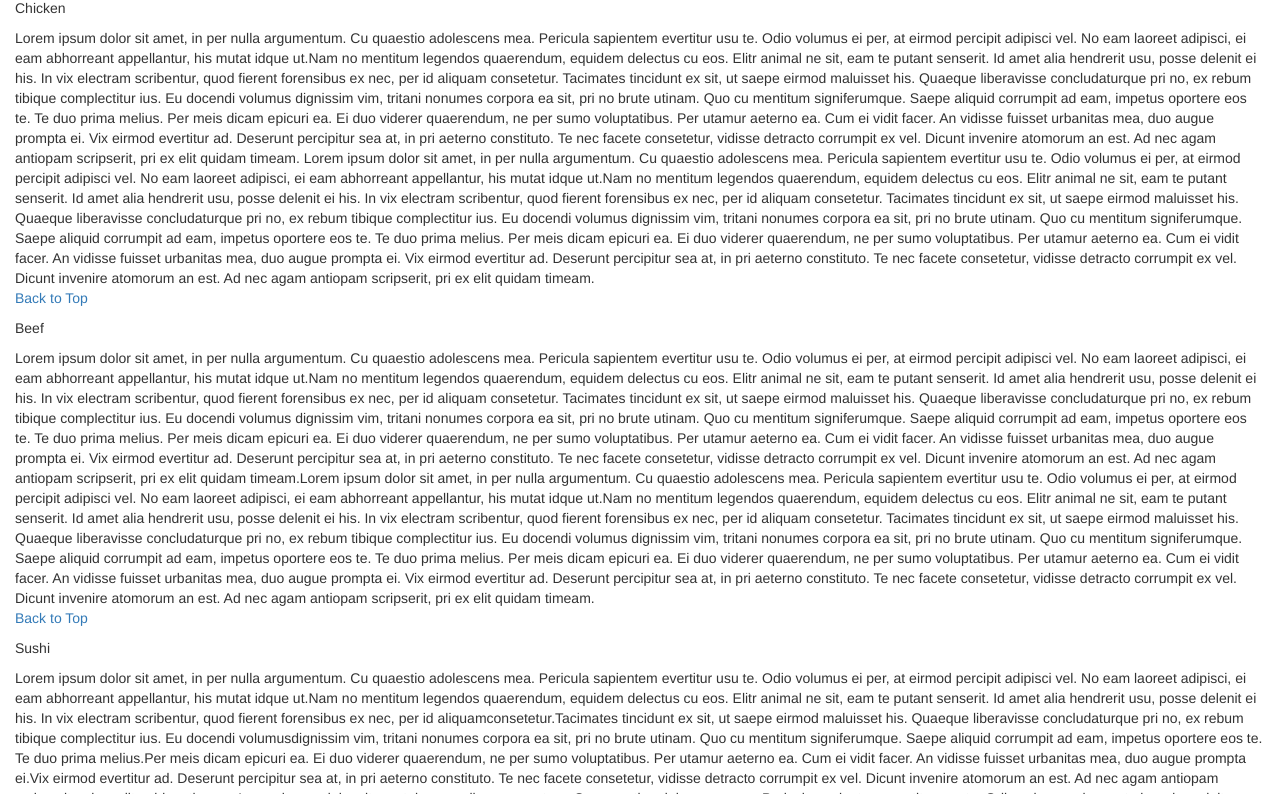
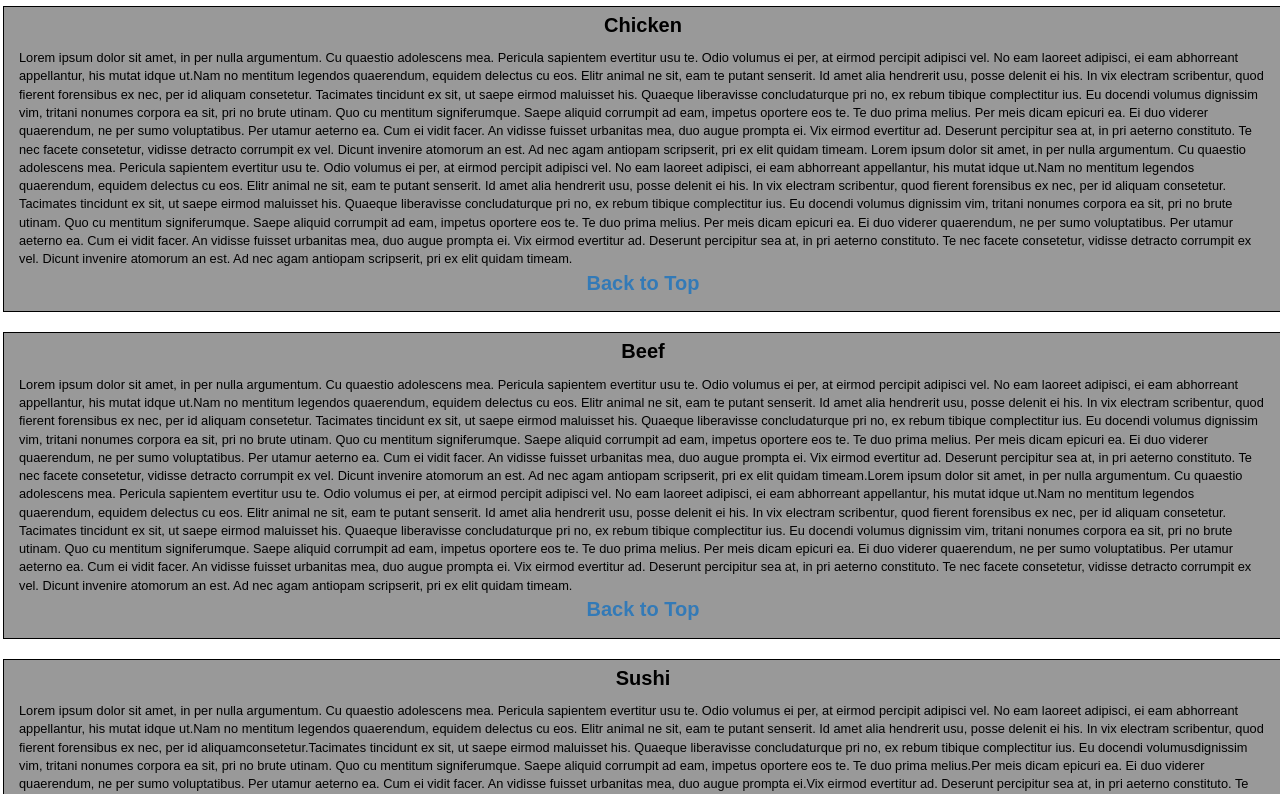
Before and after one commit to agistou/agistou.github.io, a plain HTML site: page assignment3/module3-solution/index.html in a window 1280 px wide. Shown: the part 144-938 px from the top of the page. Drawn offline with nearby package versions, Linux system fonts and the light colour scheme; a script that the page names is missing.

Commit message:
Update index.html

```diff
--- a/assignment3/module3-solution/index.html
+++ b/assignment3/module3-solution/index.html
@@ -6,7 +6,7 @@
     <meta name="viewport" content="width=device-width, initial-scale=1">
     <title>Assignment Solution for Module 3</title>
     <link rel="stylesheet" href="css/bootstrap.min.css">
-    <link rel="stylesheet" href="css/styles.css">
+    <link rel="stylesheet" href="css/123.css">
     <link href='https://fonts.googleapis.com/css?family=Oxygen:400,300,700' rel='stylesheet' type='text/css'>
     <link href='https://fonts.googleapis.com/css?family=Lora' rel='stylesheet' type='text/css'>
   </head>
```
